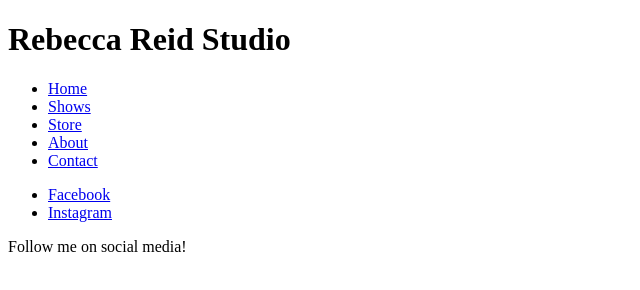
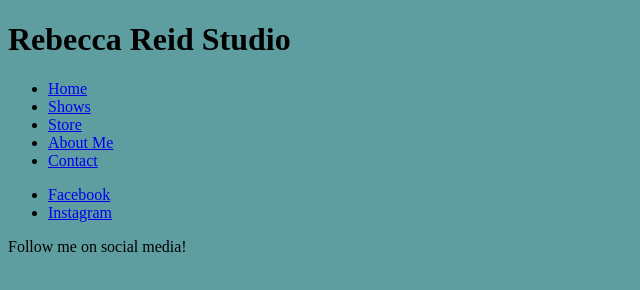
Before and after one commit to thebialy/Rebecca-ArtSite, a plain HTML site: page index.html in a window 1280 px wide. Shown: the whole page, without its empty margins (0-640 px from the left). Drawn offline with Linux system fonts and the light colour scheme.

Commit message:
background color

```diff
--- a/index.html
+++ b/index.html
@@ -25,7 +25,7 @@
                                 <a href="/home-page">Store</a>
                             </li>
                             <li class="menu">
-                                <a href="/home-page">About</a>
+                                <a href="/home-page">About Me</a>
                             </li>
                             <li class="menu">
                                 <a href="/home-page">Contact</a>
--- a/style.css
+++ b/style.css
@@ -0,0 +1,3 @@
+body {
+    background-color: cadetblue;
+}
```
